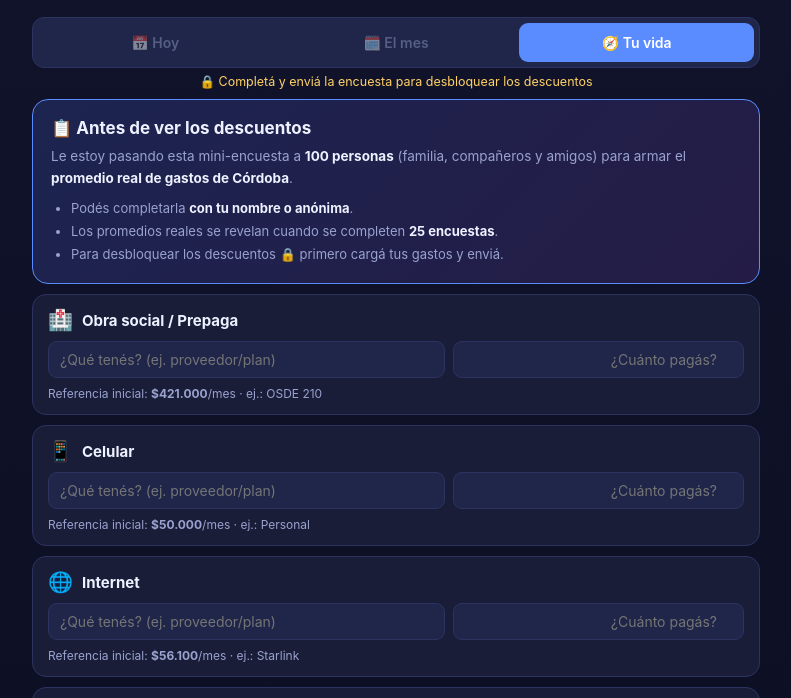
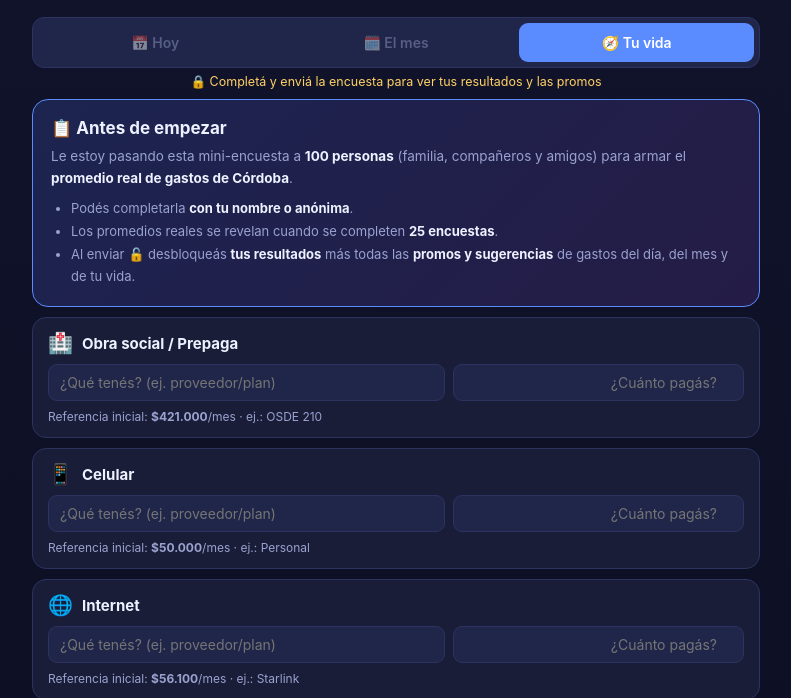
Before and after one commit to gmpavicic/descuentos-cordoba, a plain HTML site: page index.html in a window 1280 px wide. Shown: the part 79-777 px from the top of the page, without its empty margins (244-1035 px from the left). Drawn offline with Linux system fonts and the light colour scheme.

Commit message:
Copy: al enviar se desbloquean resultados + promos (dia/mes/vida), no solo descuentos

```diff
--- a/index.html
+++ b/index.html
@@ -457,12 +457,12 @@ function renderVida(){
   document.getElementById('vidaIntro').innerHTML = encuestaCompleta
     ? '<p class="plansub">Tus gastos fijos. Actualizalos cuando cambien y compará con la referencia.</p>'
     : `<div class="intro">
-         <h2>📋 Antes de ver los descuentos</h2>
+         <h2>📋 Antes de empezar</h2>
          <p>Le estoy pasando esta mini-encuesta a <b>100 personas</b> (familia, compañeros y amigos) para armar el <b>promedio real de gastos de Córdoba</b>.</p>
          <ul>
            <li>Podés completarla <b>con tu nombre o anónima</b>.</li>
            <li>Los promedios reales se revelan cuando se completen <b>25 encuestas</b>.</li>
-           <li>Para desbloquear los descuentos 🔒 primero cargá tus gastos y enviá.</li>
+           <li>Al enviar 🔓 desbloqueás <b>tus resultados</b> más todas las <b>promos y sugerencias</b> de gastos del día, del mes y de tu vida.</li>
          </ul>
        </div>`;
   const $fijos = document.getElementById('fijos');
@@ -547,7 +547,7 @@ function renderVidaResumen(){
   const acciones = encuestaCompleta
     ? `<p class="ctahint">✓ Ya enviaste tu encuesta. ¡Gracias! Podés actualizar tus gastos cuando cambien.</p>
        <button class="cta" id="leadBtn">📲 Quiero que me lo revisen</button>`
-    : `<button class="cta" id="enviarBtn">✅ Enviar encuesta y ver los descuentos</button>
+    : `<button class="cta" id="enviarBtn">✅ Enviar y ver mis resultados y promos</button>
        <button class="cta ghost" id="leadBtn">📲 O que me lo revisen por WhatsApp</button>`;
 
   $r.innerHTML=`
@@ -583,7 +583,7 @@ function renderVista(){
     };
   });
   document.getElementById('lockTip').textContent = locked
-    ? '🔒 Completá y enviá la encuesta para desbloquear los descuentos' : '';
+    ? '🔒 Completá y enviá la encuesta para ver tus resultados y las promos' : '';
   document.getElementById('vistaHoy').style.display  = vista==='hoy'  ? '' : 'none';
   document.getElementById('vistaPlan').style.display = vista==='plan' ? '' : 'none';
   document.getElementById('vistaVida').style.display = vista==='vida' ? '' : 'none';
```
